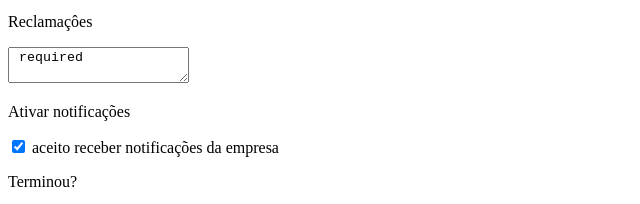
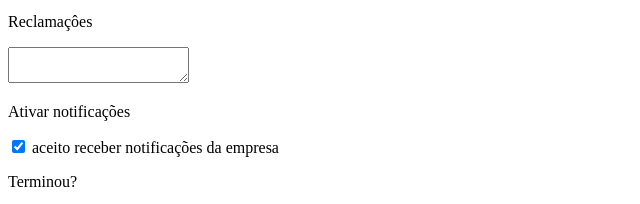
Before and after one commit to lliawrs/formul-rio, a plain HTML site: page index.html in a window 1280 px wide. Shown: the part 355-559 px from the top of the page, 0-640 px from the left. Drawn offline with Linux system fonts and the light colour scheme.

Commit message:
taaaaaaa

```diff
--- a/index.html
+++ b/index.html
@@ -24,7 +24,7 @@
     <option value="4">Piauí</option>
   </select>
   <p>Reclamaçôes</p>
-  <textarea name="reclamações" id=""> required</textarea>
+  <textarea name="reclamações" required id=""></textarea>
     <p>Ativar notificações</p>
     <input type="checkbox" name="notificações" checked> aceito receber notificações da empresa
     <p>Terminou?</p>
```
